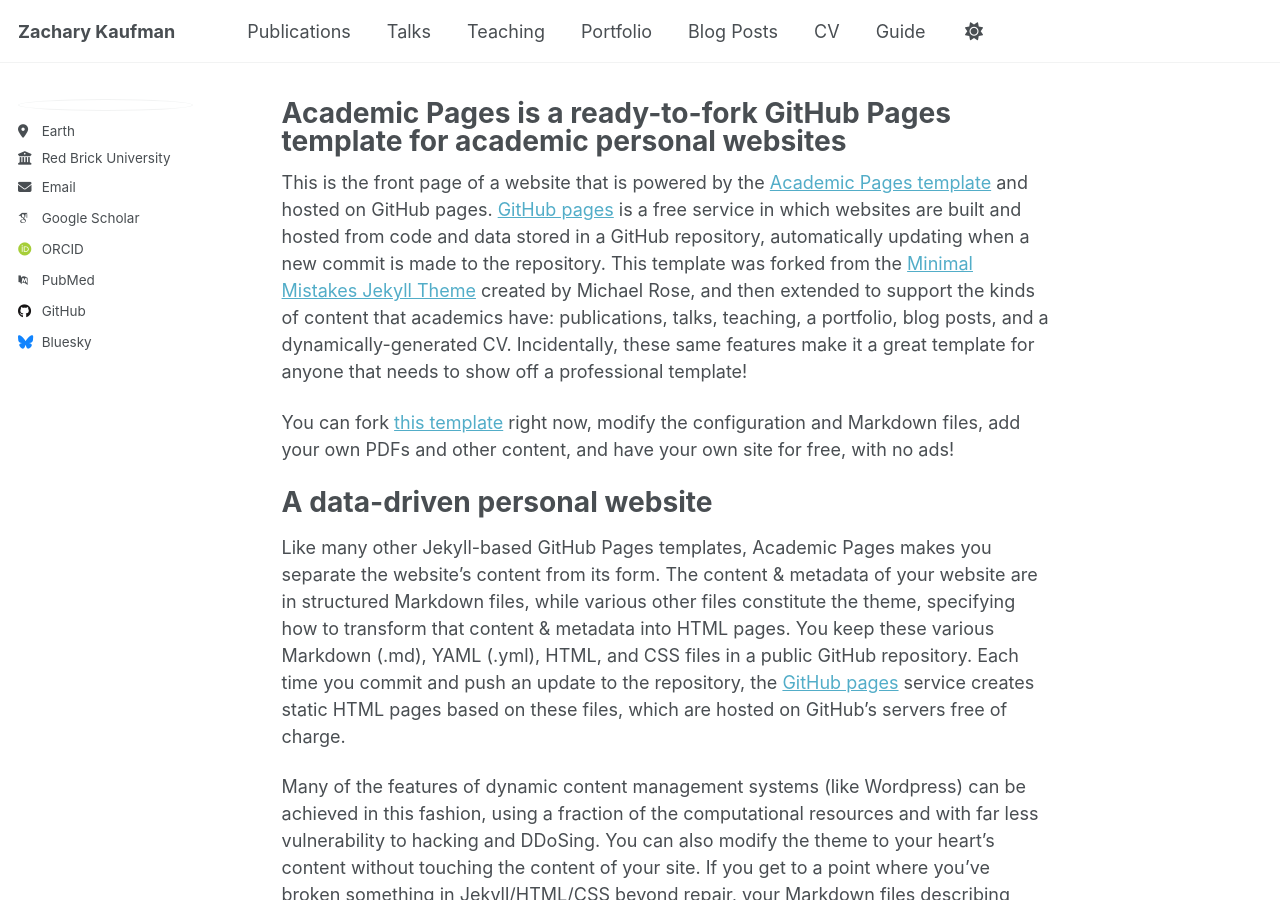
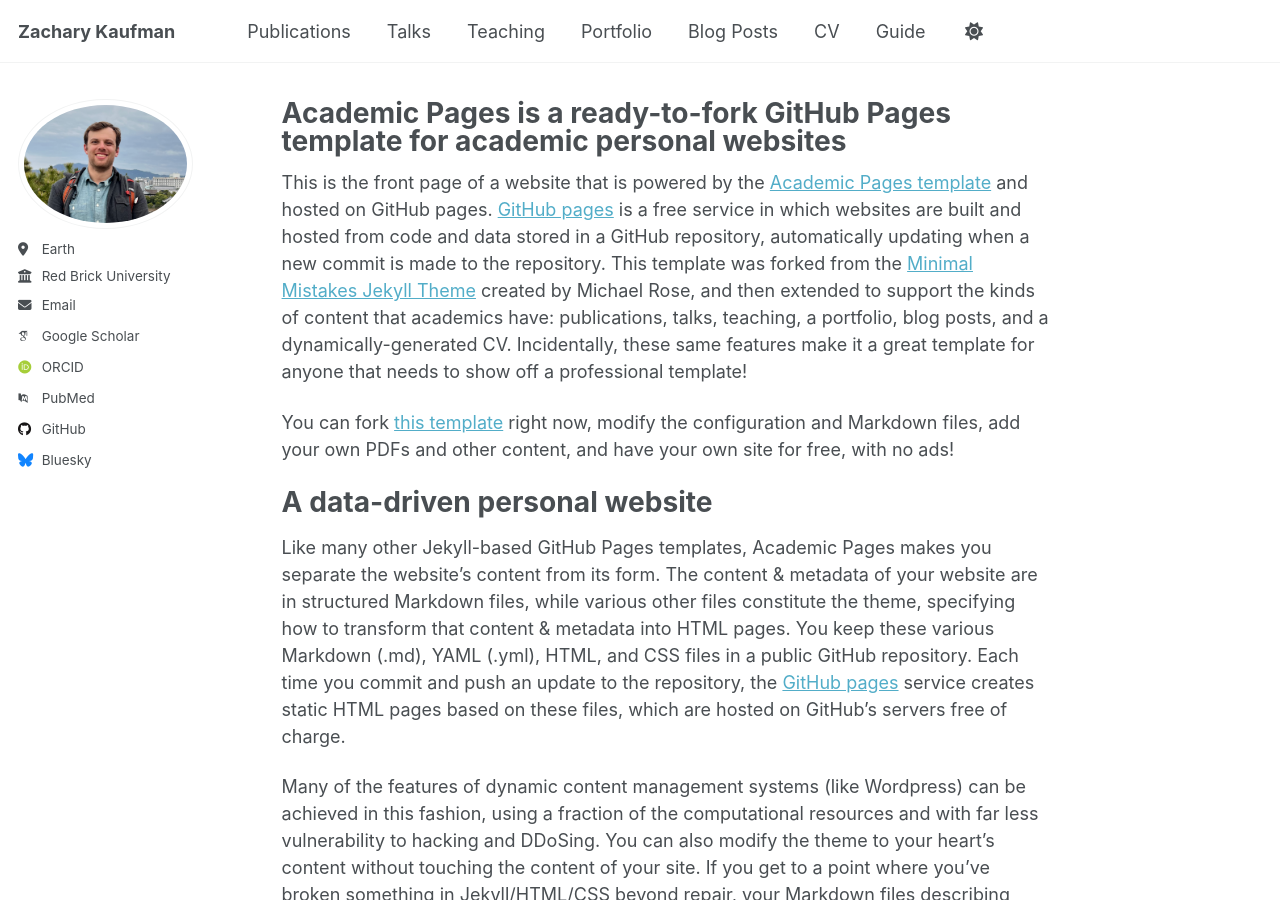
Before and after one commit to ZackKaufman/ZackKaufman.github.io, a Jekyll site: the page built from _pages/about.md, in a window 1280 px wide and 900 px high. Built offline with Jekyll 4.4.1, drawn with Linux system fonts in a browser that asks for light colours; some web fonts are replaced; a script that is not in the unit is left out.

Commit message:
fixed headshot directory path

```diff
--- a/_config.yml
+++ b/_config.yml
@@ -23,7 +23,7 @@ repository               : "ZackKaufman/ZackKaufman.github.io"
 #               Additional customization can be done by editing /_includes/author-profile.html
 author:
   # Biographic information
-  avatar           : "images/Zack-Headshot.jpg"
+  avatar           : "Zack-Headshot.jpg"
   name             : #"Your Sidebar Name"
   pronouns         : # example: "she/her"
   bio              : #"Short biography for the left-hand sidebar"
```
